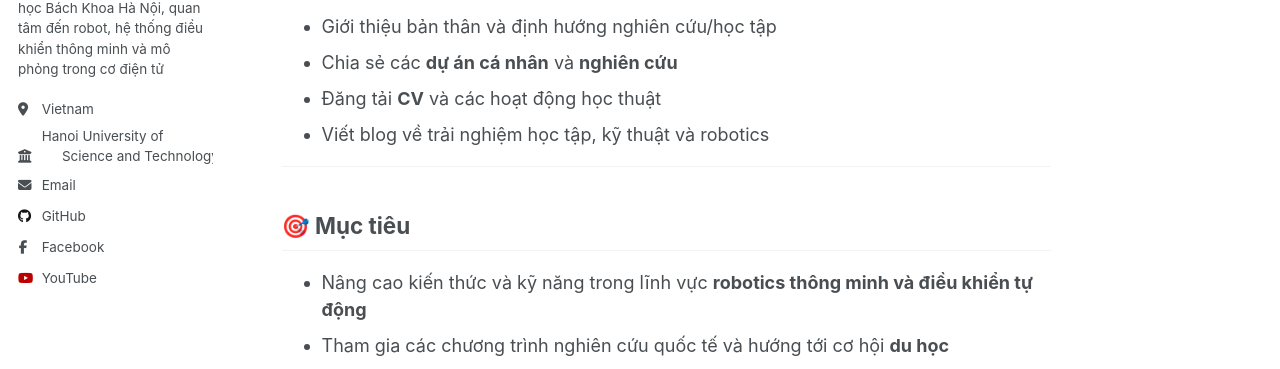
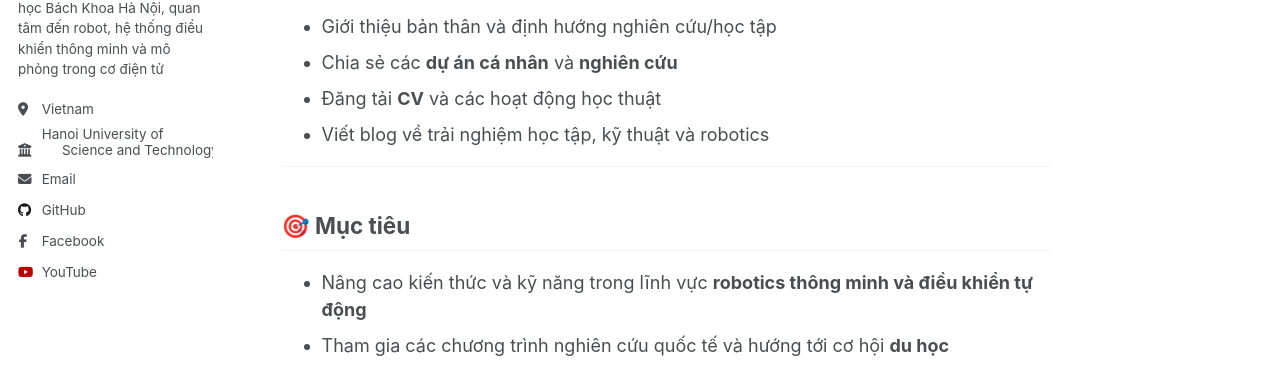
Before and after one commit to nguyenbinh-shark/nguyenbinh-shark.github.io, a Jekyll site: the page built from _pages/about.md, in a window 1280 px wide. Shown: the part 358-727 px from the top of the page. Built offline with Jekyll 4.4.1, drawn with Linux system fonts in a browser that asks for light colours; a script that is not in the unit is left out.

Commit message:
Update _config.yml

```diff
--- a/_config.yml
+++ b/_config.yml
@@ -27,10 +27,10 @@ author:
   bio              : "Sinh viên ngành Cơ điện tử (CTTT – ME_E1, K67) tại Đại học Bách Khoa Hà Nội, quan tâm đến robot, hệ thống điều khiển thông minh và mô phỏng trong cơ điện tử"
   location         : "Vietnam"
   employer         : >
-              <div style="display: inline-block;">
-                <span style="display: block;">Hanoi University of</span>
-                <span style="display: block; padding-left: 1.5em;">Science and Technology</span>
-              </div>
+              <span style="display: inline-block; line-height: 1.2;">
+                <span style="display: inline;">Hanoi University of</span><br>
+                <span style="padding-left: 1.5em;">Science and Technology</span>
+              </span>
   uri              : #URL
   email            : "trannguyenbinh.shark@gmail.com"
 
```
